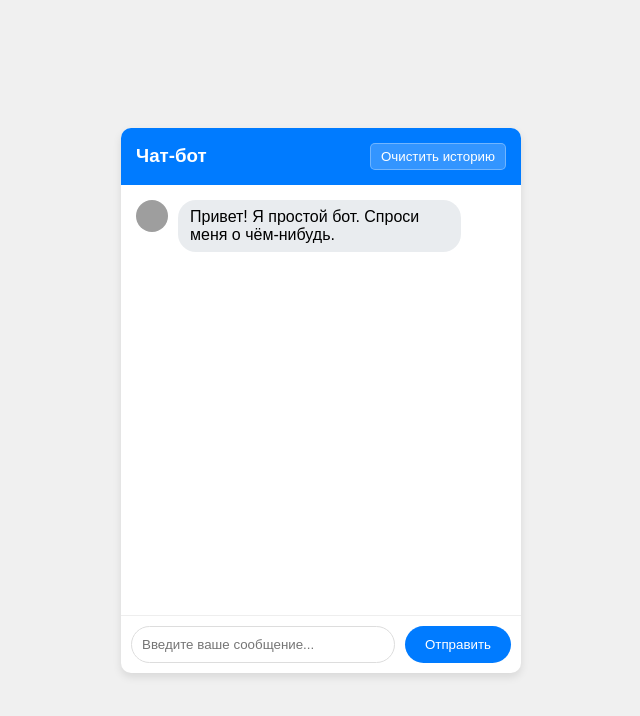
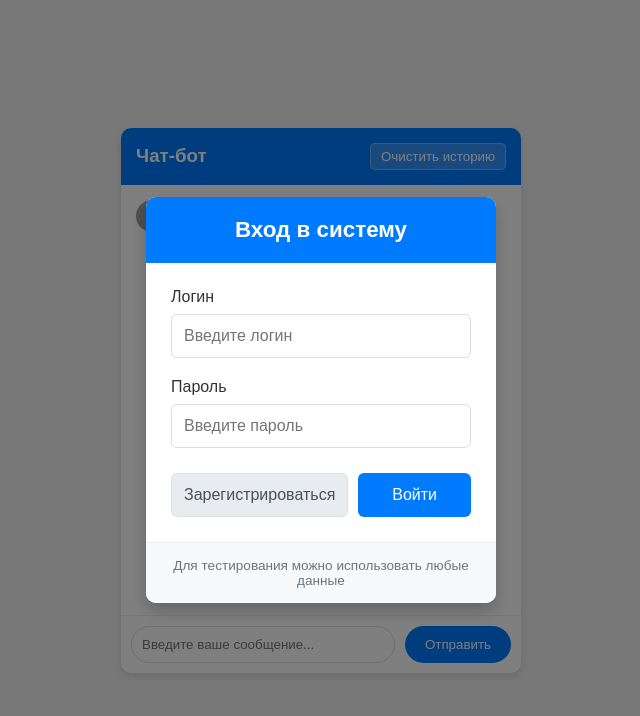
Before and after one commit to EnderEzhik/chat-bot, a plain HTML site: page src/static/index.html in a window 1280 px wide. Shown: the whole page, without its empty margins (319-959 px from the left). Drawn offline with Linux system fonts and the light colour scheme; grey boxes are pictures that could not be loaded.

Commit message:
Добавлен интерфейс регистрации/авторизации Добавлен функционал генерирования ответов ботом

```diff
--- a/src/static/index.html
+++ b/src/static/index.html
@@ -7,18 +7,40 @@
     <link rel="stylesheet" href="style.css">
 </head>
 <body>
+    <!-- Popup авторизации -->
+    <div class="auth-overlay" id="authOverlay">
+        <div class="auth-container">
+            <div class="auth-header">
+                <h3>Вход в систему</h3>
+            </div>
+            <form id="authForm" class="auth-form">
+                <div class="form-group">
+                    <label for="username">Логин</label>
+                    <input type="text" id="username" name="username" placeholder="Введите логин" required>
+                </div>
+                <div class="form-group">
+                    <label for="password">Пароль</label>
+                    <input type="password" id="password" name="password" placeholder="Введите пароль" required>
+                </div>
+                <div class="auth-buttons">
+                    <button type="button" id="registerBtn" class="auth-btn register-btn">Зарегистрироваться</button>
+                    <button type="submit" id="loginBtn" class="auth-btn login-btn">Войти</button>
+                </div>
+            </form>
+            <div class="auth-footer">
+                <p>Для тестирования можно использовать любые данные</p>
+            </div>
+        </div>
+    </div>
+
     <div class="chat-container">
         <div class="chat-header">
             <h3>Чат-бот</h3>
-             <button id="clear-chat" class="clear-btn">Очистить историю</button>
+            <button id="clear-chat" class="clear-btn">Очистить историю</button>
         </div>
 
         <!-- Блок сообщений -->
         <div id="chat-messages" class="chat-messages">
-            <div class="message bot-message">
-                <img src="https://cdn-icons-png.flaticon.com/512/4712/4712039.png" alt="Аватарка бота" class="message-avatar">
-                <div class="message-text">Привет! Я простой бот. Спроси меня о чём-нибудь.</div>
-            </div>
         </div>
 
         <!-- Индикатор печати -->
--- a/src/static/script.js
+++ b/src/static/script.js
@@ -8,6 +8,10 @@ let isTyping = false;
 
 const userAvatar = "https://cdn-icons-png.flaticon.com/512/847/847969.png";
 const botAvatar = "https://cdn-icons-png.flaticon.com/512/4712/4712039.png";
+
+const token = "eyJhbGciOiJIUzI1NiIsInR5cCI6IkpXVCJ9.eyJzdWIiOiIxIiwiZXhwIjoxNzY1MTEyOTAxfQ.tFIipR5lu8Wi0Yx5rDuuUCU9DnRnZIytcf07uOWKtcg";
+
+const helloMessage = "Привет! Я простой бот. Спроси меня о чём-нибудь.";
 
 function addMessage(text, isUser) {
     const messageDiv = document.createElement("div");
@@ -22,15 +26,26 @@ function addMessage(text, isUser) {
     chatMessages.scrollTop = chatMessages.scrollHeight;
 }
 
-const wsProtocol = location.protocol === "https:" ? "wss" : "ws";
-const ws = new WebSocket(`${wsProtocol}://${location.host}/ws`);
-ws.addEventListener("message", (e) => {
-    if (isTyping) {
+function sendMessage(userText, isUser) {
+    fetch("/chat/message", {
+        method: "POST",
+        headers: {
+            "Authorization": `Bearer ${token}`,
+            "Content-Type": "application/json"
+        },
+        body: JSON.stringify({
+            "session_id": sessionStorage.getItem("session_id"),
+            "sender_type": isUser ? "user" : "bot",
+            "text": userText
+        })
+    })
+    .then(data => data.json())
+    .then(botAnswer => {
         isTyping = false;
         typingIndicator.style.display = "none";
-        addMessage(e.data, false);
-    }
-});
+        addMessage(botAnswer);
+    });
+}
 
 function handleSendMessage() {
     const userText = userInput.value.trim();
@@ -46,16 +61,7 @@ function handleSendMessage() {
     typingIndicator.style.display = "flex";
     chatMessages.scrollTop = chatMessages.scrollHeight;
 
-    if (ws.readyState === WebSocket.OPEN) {
-        ws.send(userText);
-    }
-    else {
-        isTyping = false;
 
-        typingIndicator.style.display = "none";
-
-        addMessage("The server is unavailable", false);
-    }
 }
 
 function clearChatHistory() {
@@ -81,3 +87,49 @@ userInput.addEventListener("keypress", (e) => {
 })
 
 clearChatButton.addEventListener("click", clearChatHistory)
+
+function createSession(token) {
+    fetch("/chat/session", {
+        headers: {
+            "Authorization": `Bearer ${token}`
+        }
+    })
+}
+
+document.addEventListener("DOMContentLoaded", () => {
+    document.getElementById("authOverlay").style.display = "flex";
+    addMessage(helloMessage, false);
+    // const session_id = sessionStorage.getItem("session_id");
+    // if (!session_id) {
+
+    // }
+});
+
+// Обработка формы авторизации
+document.getElementById("authForm").addEventListener("submit", function(e) {
+    e.preventDefault();
+    const username = document.getElementById("username").value;
+    const password = document.getElementById("password").value;
+
+    // Здесь будет логика входа
+    console.log("Вход с данными:", { username, password });
+
+    // Скрываем попап после входа (для демо)
+    document.getElementById("authOverlay").style.display = "none";
+});
+
+// Обработка кнопки регистрации
+document.getElementById("registerBtn").addEventListener("click", function() {
+    const username = document.getElementById("username").value;
+    const password = document.getElementById("password").value;
+
+    // Здесь будет логика регистрации
+    console.log("Регистрация с данными:", { username, password });
+
+    // Скрываем попап после регистрации (для демо)
+    document.getElementById("authOverlay").style.display = "none";
+});
+
+// Для демонстрации - открываем попап при загрузке
+document.addEventListener("DOMContentLoaded", function() {
+});
--- a/src/static/style.css
+++ b/src/static/style.css
@@ -8,6 +8,121 @@ body {
     margin: 0;
 }
 
+/* Стили для попапа авторизации */
+.auth-overlay {
+    position: fixed;
+    top: 0;
+    left: 0;
+    width: 100%;
+    height: 100%;
+    background-color: rgba(0, 0, 0, 0.5);
+    display: flex;
+    justify-content: center;
+    align-items: center;
+    z-index: 1000;
+}
+
+.auth-container {
+    background-color: white;
+    border-radius: 10px;
+    width: 350px;
+    box-shadow: 0 8px 16px rgba(0, 0, 0, 0.2);
+    overflow: hidden;
+}
+
+.auth-header {
+    background-color: #007bff;
+    color: white;
+    padding: 20px;
+    text-align: center;
+}
+
+.auth-header h3 {
+    margin: 0;
+    font-size: 1.4rem;
+}
+
+.auth-form {
+    padding: 25px;
+}
+
+.form-group {
+    margin-bottom: 20px;
+}
+
+.form-group label {
+    display: block;
+    margin-bottom: 8px;
+    color: #333;
+    font-weight: 500;
+}
+
+.form-group input {
+    width: 100%;
+    padding: 12px;
+    border: 1px solid #ddd;
+    border-radius: 6px;
+    font-size: 1rem;
+    box-sizing: border-box;
+    transition: border-color 0.3s;
+}
+
+.form-group input:focus {
+    outline: none;
+    border-color: #007bff;
+    box-shadow: 0 0 0 2px rgba(0, 123, 255, 0.2);
+}
+
+.auth-buttons {
+    display: flex;
+    gap: 10px;
+    margin-top: 25px;
+}
+
+.auth-btn {
+    flex: 1;
+    padding: 12px;
+    border: none;
+    border-radius: 6px;
+    font-size: 1rem;
+    font-weight: 500;
+    cursor: pointer;
+    transition: all 0.3s ease;
+}
+
+.login-btn {
+    background-color: #007bff;
+    color: white;
+}
+
+.login-btn:hover {
+    background-color: #0056b3;
+}
+
+.register-btn {
+    background-color: #e9ecef;
+    color: #495057;
+    border: 1px solid #dee2e6;
+}
+
+.register-btn:hover {
+    background-color: #dee2e6;
+}
+
+.auth-footer {
+    padding: 15px 25px;
+    background-color: #f8f9fa;
+    text-align: center;
+    border-top: 1px solid #eee;
+}
+
+.auth-footer p {
+    margin: 0;
+    color: #6c757d;
+    font-size: 0.85rem;
+}
+
+/* Остальные стили остаются без изменений */
 .chat-container {
     width: 400px;
     background-color: white;
```
Also changed, not shown: 3 other files.
